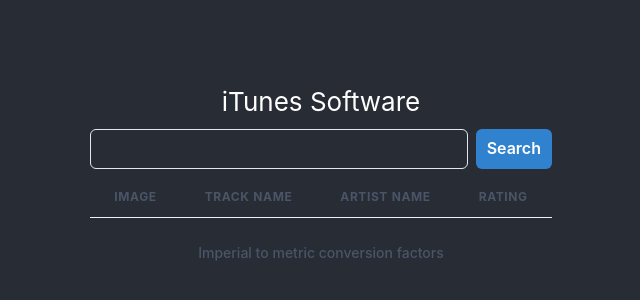
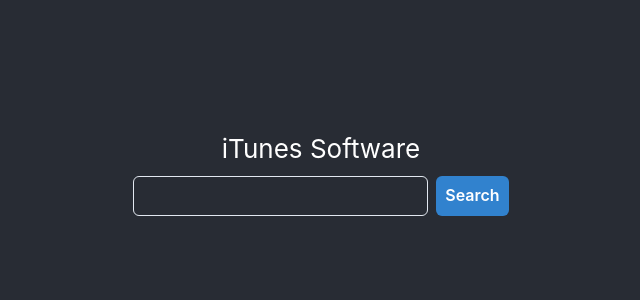
Before and after one commit to ipepe/typescript-workshop-itunes-software, a React (Create React App) app: page / in a window 1280 px wide. Shown: the part 224-524 px from the top of the page, without its empty margins (319-959 px from the left). Built offline with nearby package versions, Linux system fonts and the light colour scheme.

Commit message:
Software working-ish

```diff
--- a/package.json
+++ b/package.json
@@ -13,6 +13,7 @@
     "framer-motion": "^3.2.1",
     "react": "^17.0.1",
     "react-dom": "^17.0.1",
+    "react-icons": "^4.1.0",
     "react-redux": "^7.2.2",
     "react-scripts": "4.0.1",
     "redux-saga": "^1.1.3",
--- a/src/itunes/Itunes.tsx
+++ b/src/itunes/Itunes.tsx
@@ -1,52 +1,11 @@
-import {
-  Button,
-  Image,
-  Input,
-  Stack,
-  Table,
-  TableCaption,
-  Tbody,
-  Td,
-  Th,
-  Thead,
-  Tr,
-} from '@chakra-ui/react';
+import { Button, Input, Stack } from '@chakra-ui/react';
 import { useState } from 'react';
 import { useDispatch, useSelector } from 'react-redux';
-import { selectEbooks, Ebook, fetchEbooks } from './itunesSlice';
-
-export function EbookTable({ ebooks }: { ebooks: Ebook[] }) {
-  return (
-    <Table variant="simple">
-      <TableCaption>Imperial to metric conversion factors</TableCaption>
-      <Thead>
-        <Tr>
-          <Th>Image</Th>
-          <Th>Track Name</Th>
-          <Th>Artist Name</Th>
-          <Th>Rating</Th>
-        </Tr>
-      </Thead>
-      <Tbody>
-        {ebooks.map((ebook) => (
-          <Tr key={ebook.trackId}>
-            <Td>
-              <Image src={ebook.artworkUrl100} alt="Segun Adebayo" />
-            </Td>
-            <Td>{ebook.trackName}</Td>
-            <Td>{ebook.artistName}</Td>
-            <Td isNumeric>
-              {ebook.averageUserRating} ({ebook.userRatingCount})
-            </Td>
-          </Tr>
-        ))}
-      </Tbody>
-    </Table>
-  );
-}
+import { selectSoftware, Software, fetchSoftware } from './itunesSlice';
+import { SoftwareTable } from './SoftwareTable';
 
 export function Itunes() {
-  const ebooks = useSelector(selectEbooks);
+  const software = useSelector(selectSoftware);
   const dispatch = useDispatch();
   const [searchTerm, setSearchTerm] = useState('');
   return (
@@ -58,12 +17,12 @@
         />
         <Button
           colorScheme="blue"
-          onClick={() => dispatch(fetchEbooks(searchTerm))}
+          onClick={() => dispatch(fetchSoftware(searchTerm))}
         >
           Search
         </Button>
       </Stack>
-      <EbookTable ebooks={ebooks} />
+      <SoftwareTable software={software} />
     </Stack>
   );
 }
--- /dev/null
+++ b/src/itunes/SoftwareTable.tsx
@@ -0,0 +1,57 @@
+import {
+  Image,
+  SimpleGrid,
+  Box,
+  Flex,
+  Badge,
+  Text,
+  Spacer,
+} from '@chakra-ui/react';
+import { MdStar } from 'react-icons/md';
+import { Software } from './itunesSlice';
+
+export function SoftwareTable({ software }: { software: Software[] }) {
+  return (
+    <SimpleGrid columns={4}>
+      {software.map((software) => (
+        <Box p="5" maxW="320px" borderWidth="1px" key={software.trackId}>
+          <Text mt={2} fontSize="l" fontWeight="semibold" lineHeight="short">
+            {software.trackName}
+          </Text>
+          <Image borderRadius="md" src={software.artworkUrl100} />
+          <Flex align="baseline" mt={2}>
+            <Text
+              ml={2}
+              textTransform="uppercase"
+              fontSize="sm"
+              fontWeight="bold"
+              color="white.800"
+            >
+              {software.genres.map((genre) => genre).join(' • ')}
+            </Text>
+          </Flex>
+
+          <Flex mt={2} align="center">
+            <Box as={MdStar} color="orange.400" />
+            <Text ml={1} fontSize="sm">
+              <b>{software.averageUserRating}</b> ({software.userRatingCount})
+            </Text>
+            <Spacer />
+            <Badge colorScheme="green">Free</Badge>
+          </Flex>
+        </Box>
+      ))}
+    </SimpleGrid>
+  );
+}
+
+// <Tr key={software.trackId}>
+//     <Td>
+//         <Image src={software.artworkUrl100} alt={software.trackName} />
+//     </Td>
+//     <Td>{software.trackName}</Td>
+//     <Td>{software.artistName}</Td>
+//     <Td isNumeric>
+//         {software.averageUserRating} ({software.userRatingCount})
+//     </Td>
+// </Tr>
--- a/src/itunes/itunesSaga.ts
+++ b/src/itunes/itunesSaga.ts
@@ -1,49 +1,51 @@
 import { call, put, takeLatest } from 'redux-saga/effects';
 import * as yup from 'yup';
 import { PayloadActionFromCreator } from '../utils';
-import { fetchEbooks, setEbooks } from './itunesSlice';
+import { fetchSoftware, setSoftware, Software } from './itunesSlice';
 
-const ebookSchema = yup.object({
+const softwareSchema = yup.object({
+  artistName: yup.string().defined(),
+  artworkUrl100: yup.string().defined(),
   trackId: yup.number().defined(),
-  artworkUrl100: yup.string().defined(),
   trackName: yup.string().defined(),
-  artistName: yup.string().defined(),
   formattedPrice: yup.string().defined(),
   averageUserRating: yup.number(),
   userRatingCount: yup.number(),
 });
 
-type ApiEbook = yup.InferType<typeof ebookSchema>;
+type ApiSoftware = yup.InferType<typeof softwareSchema>;
 
-export async function getEbooks(searchTerm: string): Promise<ApiEbook[]> {
+export async function getApplications(
+  searchTerm: string
+): Promise<ApiSoftware[]> {
   const response = await fetch(
     `https://itunes.apple.com/search?term=${encodeURIComponent(
       searchTerm
-    )}&entity=ebook`
+    )}&entity=software`
   );
   const rawData: any = await response.json();
   const data = await yup
     .object({
       resultCount: yup.number().defined(),
-      results: yup.array(ebookSchema).defined(),
+      results: yup.array(softwareSchema).defined(),
     })
     .validate(rawData);
 
   return data.results;
 }
 
-export function* onFetchEbooks(
-  action: PayloadActionFromCreator<typeof fetchEbooks>
+export function* onFetchSoftware(
+  action: PayloadActionFromCreator<typeof fetchSoftware>
 ) {
-  console.log('fetching ebooks for', action.payload);
+  console.log('fetching software for', action.payload);
   try {
-    const ebooks: ApiEbook[] = yield call(getEbooks, action.payload);
-    yield put(setEbooks(ebooks));
+    const software: Software[] = yield call(getApplications, action.payload);
+    yield put(setSoftware(software));
   } finally {
     console.log('fetching done');
   }
 }
 
 export function* itunesSaga() {
-  yield takeLatest(fetchEbooks.type, onFetchEbooks);
+  yield takeLatest(fetchSoftware.type, onFetchSoftware);
 }
--- a/src/itunes/itunesSlice.ts
+++ b/src/itunes/itunesSlice.ts
@@ -1,33 +1,35 @@
 import { createSlice, PayloadAction } from '@reduxjs/toolkit';
 import { StoreState } from '../store';
 
-export type Ebook = {
+export type Software = {
+  artistName: string;
   trackId: number;
   artworkUrl100: string;
+  genres: string[];
   trackName: string;
-  artistName: string;
+
   formattedPrice: string;
   averageUserRating: number | undefined;
   userRatingCount: number | undefined;
 };
 
 type ItunesState = {
-  ebooks: Ebook[];
+  software: Software[];
 };
 
 export const itunesSlice = createSlice({
   name: 'itunes',
   initialState: {
-    ebooks: [],
+    software: [],
   } as ItunesState,
   reducers: {
-    fetchEbooks(state, action: PayloadAction<string>) {},
-    setEbooks(state, action: PayloadAction<Ebook[]>) {
-      state.ebooks = action.payload;
+    fetchSoftware(state, action: PayloadAction<string>) {},
+    setSoftware(state, action: PayloadAction<Software[]>) {
+      state.software = action.payload;
     },
   },
 });
 
-export const { fetchEbooks, setEbooks } = itunesSlice.actions;
+export const { fetchSoftware, setSoftware } = itunesSlice.actions;
 
-export const selectEbooks = (state: StoreState) => state.itunes.ebooks;
+export const selectSoftware = (state: StoreState) => state.itunes.software;
```
Also changed, not shown: src/counter/Counter.tsx (+4 -4 lines), 1 other file (tests, documents, lock files or other folders).
